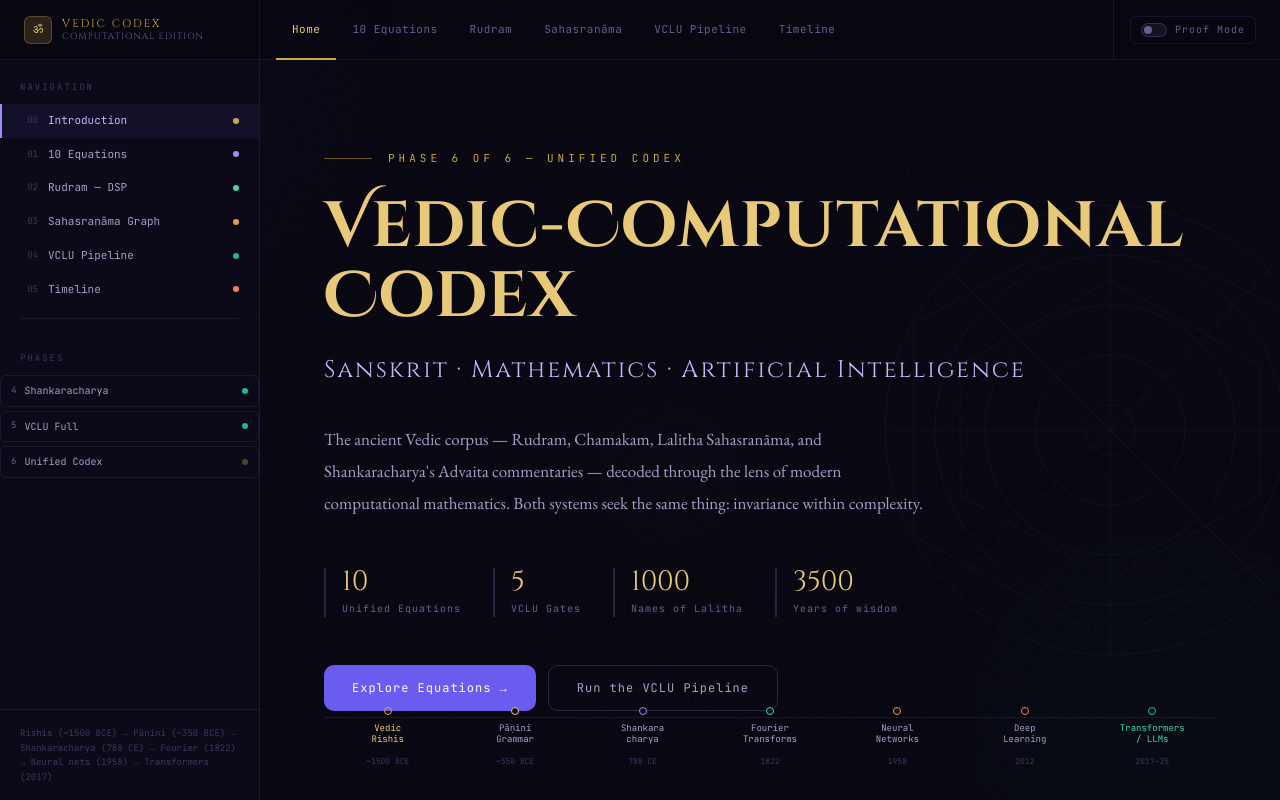
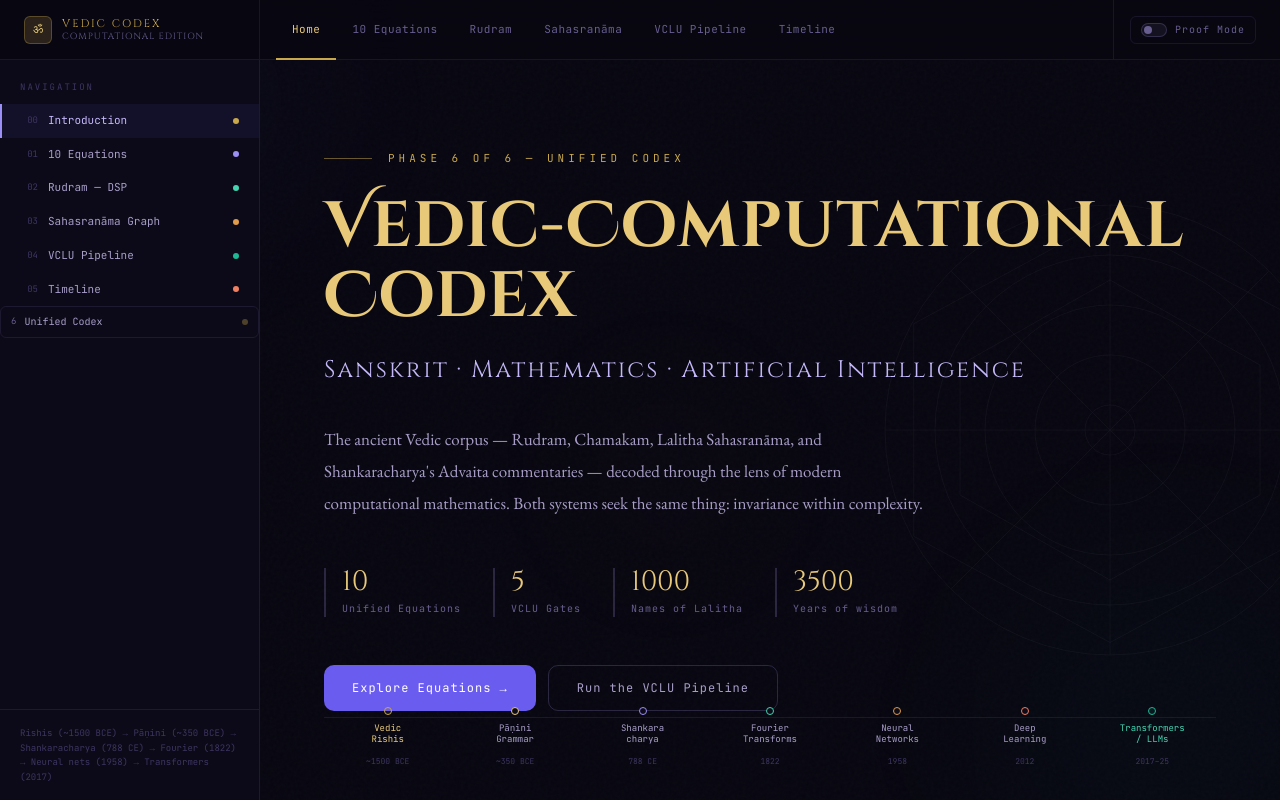
Before and after one commit to ramachandra1975/computationalcodex, a plain HTML site: page index.html in a window 1280 px wide. Drawn offline with nearby package versions, Linux system fonts and the light colour scheme.

Commit message:
Update index.html

```diff
--- a/index.html
+++ b/index.html
@@ -722,19 +722,6 @@ canvas#kg-canvas { width: 100%; display: block; border-radius: 14px; background:
     <span class="sidebar-item-dot" style="background:var(--coral2)"></span>
   </a>
 
-  <div class="sidebar-divider"></div>
-  <div class="sidebar-section-label">Phases</div>
-  <div class="sidebar-phase-list">
-    <a class="phase-chip" href="phase4-https://shankaracharya.culturalmusings.com/" target="_blank">
-      <span class="phase-chip-num">4</span>
-      <span class="phase-chip-name">Shankaracharya</span>
-      <span class="phase-chip-status done-dot"></span>
-    </a>
-    <a class="phase-chip" href="phase5-vclu-pipeline.html" target="_blank">
-      <span class="phase-chip-num">5</span>
-      <span class="phase-chip-name">VCLU Full</span>
-      <span class="phase-chip-status done-dot"></span>
-    </a>
     <div class="phase-chip">
       <span class="phase-chip-num">6</span>
       <span class="phase-chip-name">Unified Codex</span>
```
